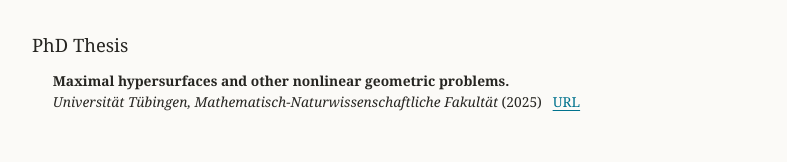
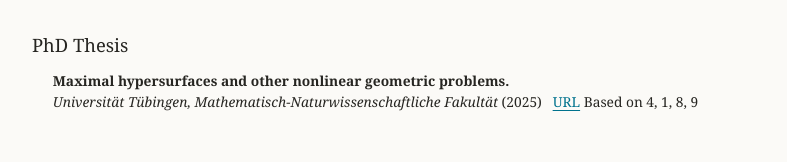
Before and after one commit to albachiarac/albachiarac.github.io, a plain HTML site: page publications-and-preprints.html in a window 1280 px wide. Shown: the part 1291-1453 px from the top of the page, without its empty margins (238-1025 px from the left). Drawn offline with Linux system fonts and the light colour scheme.

Commit message:
Update publications-and-preprints.html

```diff
--- a/publications-and-preprints.html
+++ b/publications-and-preprints.html
@@ -107,6 +107,7 @@
         <strong>Maximal hypersurfaces and other nonlinear geometric problems.</strong><br>
          <em>Universität Tübingen, Mathematisch-Naturwissenschaftliche Fakultät</em> (2025)
          <span class="publication-links"> <a href="http://dx.doi.org/10.15496/publikation-110938"> URL</a></span>
+        Based on 4, 1, 8, 9
 
     </main>
 
```
